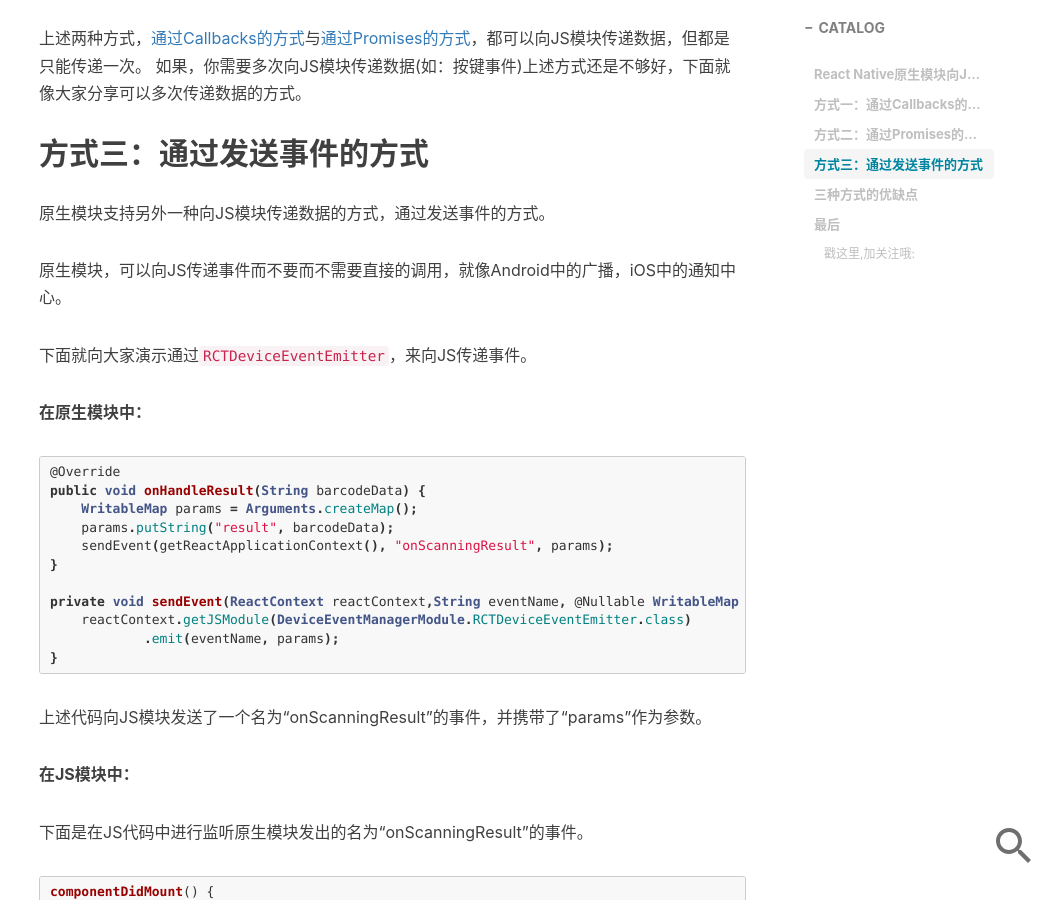
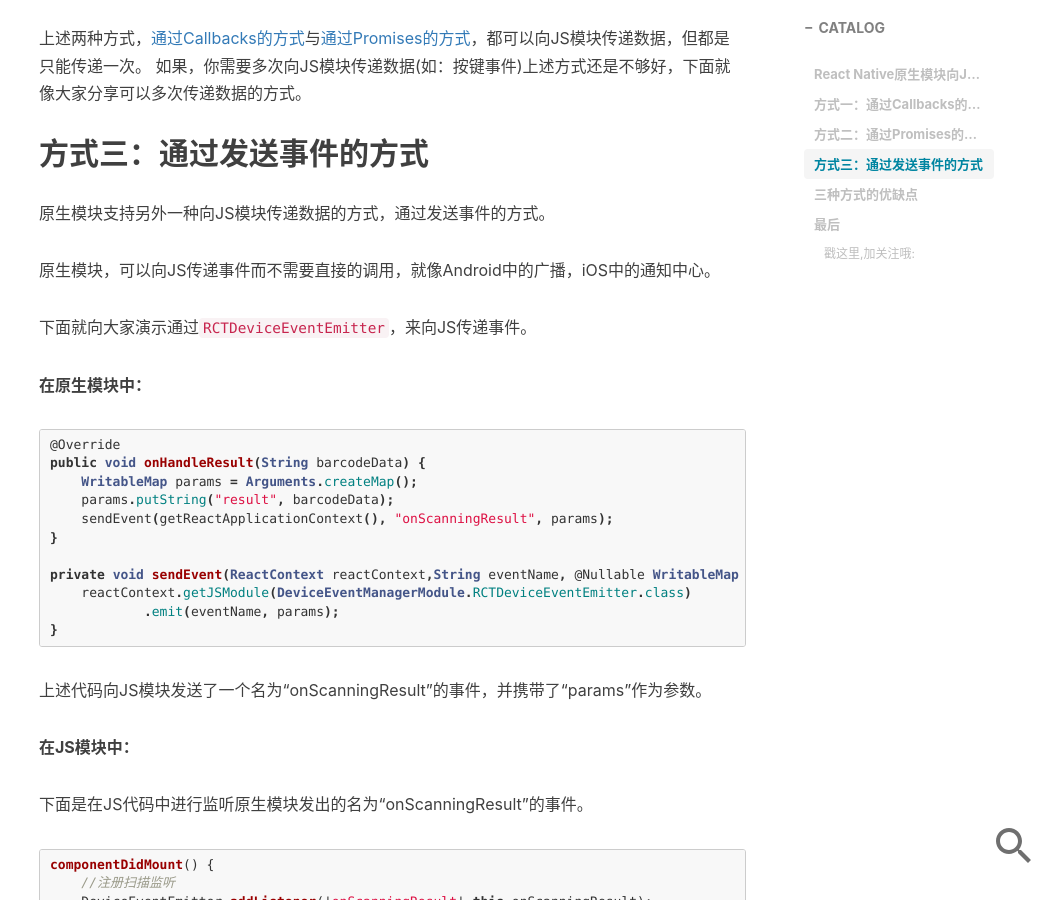
Before and after one commit to crazycodeboy/crazycodeboy.github.io, a Jekyll site: the page built from _posts/2016-9-29-React Native原生模块向JS传递数据的几种方式.md, in a window 1280 px wide and 900 px high, scrolled down 4022 px. Shown: the whole window, without its empty margins (226-1280 px from the left). Built offline with Jekyll 4.4.1, drawn with Linux system fonts in a browser that asks for light colours; nearby versions of some CDN libraries; comment, search, counter and statistics services are not loaded.

Commit message:
add 2016-9-29-React Native原生模块向JS传递数据的几种方式.md

````diff
--- a/_posts/2016-9-29-React Native原生模块向JS传递数据的几种方式.md
+++ b/_posts/2016-9-29-React Native原生模块向JS传递数据的几种方式.md
@@ -82,6 +82,7 @@ Promises是ES6的一个新的特性，在React Native中你会看到Promises的
 原生模块也是支持Promises的，这对喜欢使用Promises的小伙伴则是一个很好的消息。
 
 **在原生模块中：**
+
 ```java
 public class RNTestModule extends ReactContextBaseJavaModule{
     public RNTestModule(ReactApplicationContext reactContext) {
@@ -165,7 +166,7 @@ test2(){
 
 原生模块支持另外一种向JS模块传递数据的方式，通过发送事件的方式。
 
-原生模块，可以向JS传递事件而不要而不需要直接的调用，就像Android中的广播，iOS中的通知中心。
+原生模块，可以向JS传递事件而不需要直接的调用，就像Android中的广播，iOS中的通知中心。
 
 下面就向大家演示通过`RCTDeviceEventEmitter`，来向JS传递事件。
 
````
